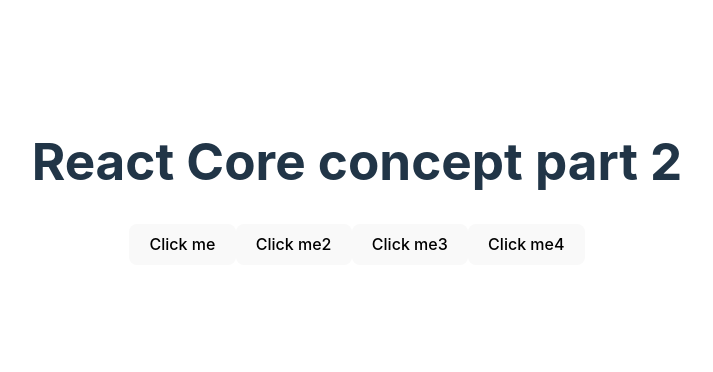
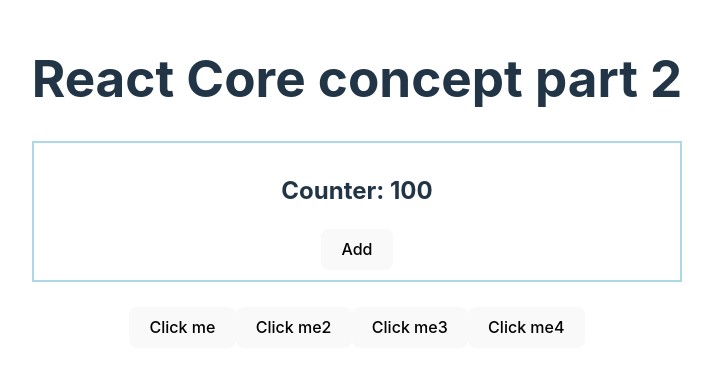
Before and after one commit to Idba1/react-core-concept-part2, a React (Vite) app: page / in a window 1280 px wide. Shown: the part 218-590 px from the top of the page, without its empty margins (283-996 px from the left). Built offline with nearby package versions, Linux system fonts and the light colour scheme.

Commit message:
add counter

```diff
--- a/src/App.jsx
+++ b/src/App.jsx
@@ -1,5 +1,7 @@
 
+import { useState } from 'react';
 import './App.css'
+import Counter from './Counter';
 
 function App() {
 
@@ -15,9 +17,13 @@ function App() {
   const clickMe4 = (num) => {
     alert(num + 6);
   }
+
   return (
     <>
       <h1>React Core concept part 2</h1>
+
+      <Counter></Counter>
+
       <button onClick={clickMe}>Click me</button>
       <button onClick={clickMe2}>Click me2</button>
       <button onClick={() => {alert('click from arrow function in onClick')}}>Click me3</button>
--- /dev/null
+++ b/src/Counter.jsx
@@ -0,0 +1,11 @@
+import { useState } from "react"
+
+export default function Counter (){
+    const [count, setCount] = useState(100);
+    return(
+        <div style={{border: '2px solid lightblue', marginBottom:'25px', padding: '10px'}}>
+            <h2>Counter: {count}</h2>
+            <button>Add</button>
+        </div>
+    )
+}
```
